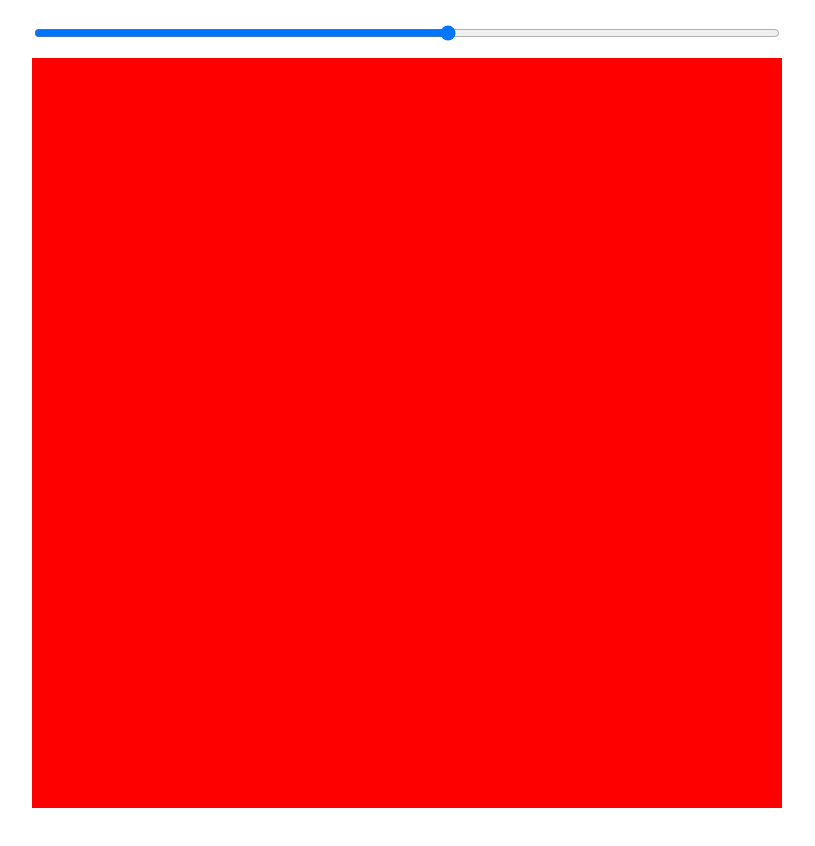
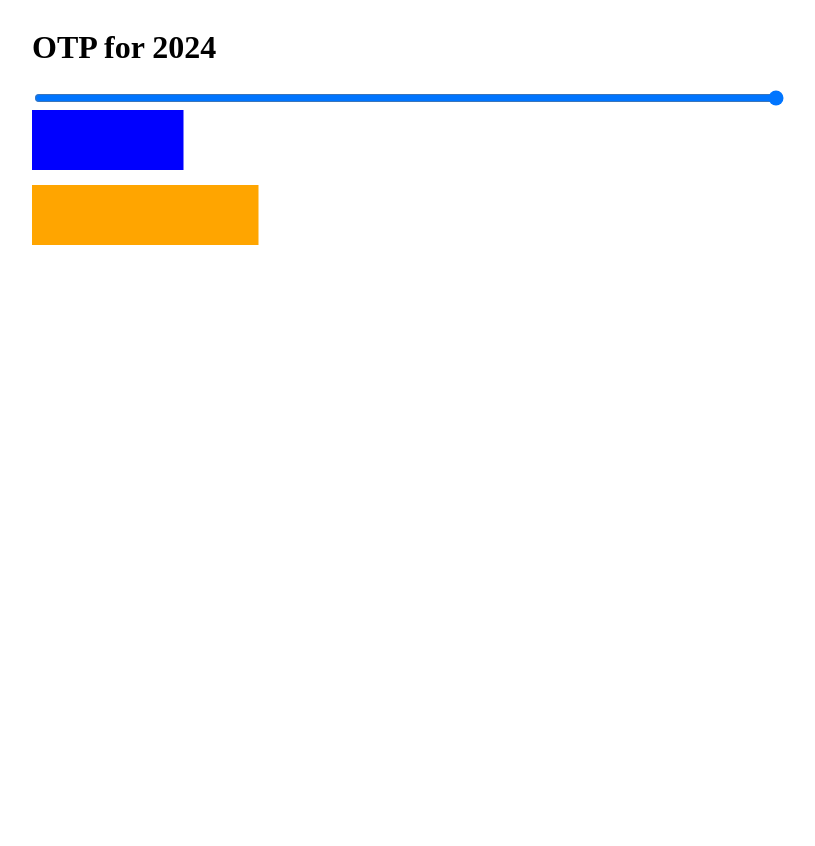
Before and after one commit to jessechen/subpar, a SvelteKit app: page / in a window 1280 px wide. Shown: the top 846 px of the page, without its empty margins (233-1048 px from the left). Before the commit the page ends 816 px from the top, so only its background shows below. Built offline with nearby package versions, Linux system fonts and the light colour scheme.

Commit message:
Render some things on the page

```diff
--- a/src/routes/+page.svelte
+++ b/src/routes/+page.svelte
@@ -1,24 +1,21 @@
 <script lang="ts">
     import Line from './Line.svelte';
+
+    let year: number = 2024;
 </script>
 
-<header>
-    <input class="slider" type="range" id="year" min="2015" max="2024" />
-</header>
 <main>
+    <header>
+        <h1>OTP for {year}</h1>
+        <input class="slider" type="range" id="year" min="2015" max="2024" bind:value={year}/>
+    </header>
     <svg viewBox="0 0 1000 1000" xmlns="http://www.w3.org/2000/svg">
+        <Line name="A" color="blue" x={0} y={0} width={202} height={80} />
+        <Line name="F" color="orange" x={0} y={100} width={302} height={80} />
     </svg>
 </main>
 
 <style>
-	header {
-		height: 50px;
-		width: calc(100vmin - 50px);
-		display: flex;
-		align-items: center;
-		justify-content: center;
-	}
-
 	main {
 		width: calc(100vmin - 50px);
 		height: calc(100vmin - 50px);
@@ -27,7 +24,6 @@
 	svg {
 		width: 100%;
 		height: 100%;
-        background-color: red;
 	}
 
 	.slider {
--- a/src/routes/Line.svelte
+++ b/src/routes/Line.svelte
@@ -0,0 +1,10 @@
+<script lang="ts">
+    export let name: string;
+    export let x: number;
+    export let y: number;
+    export let width: number;
+    export let height: number;
+    export let color: string;
+</script>
+
+<rect id={name} {x} {y} {width} {height} fill={color} />
```
